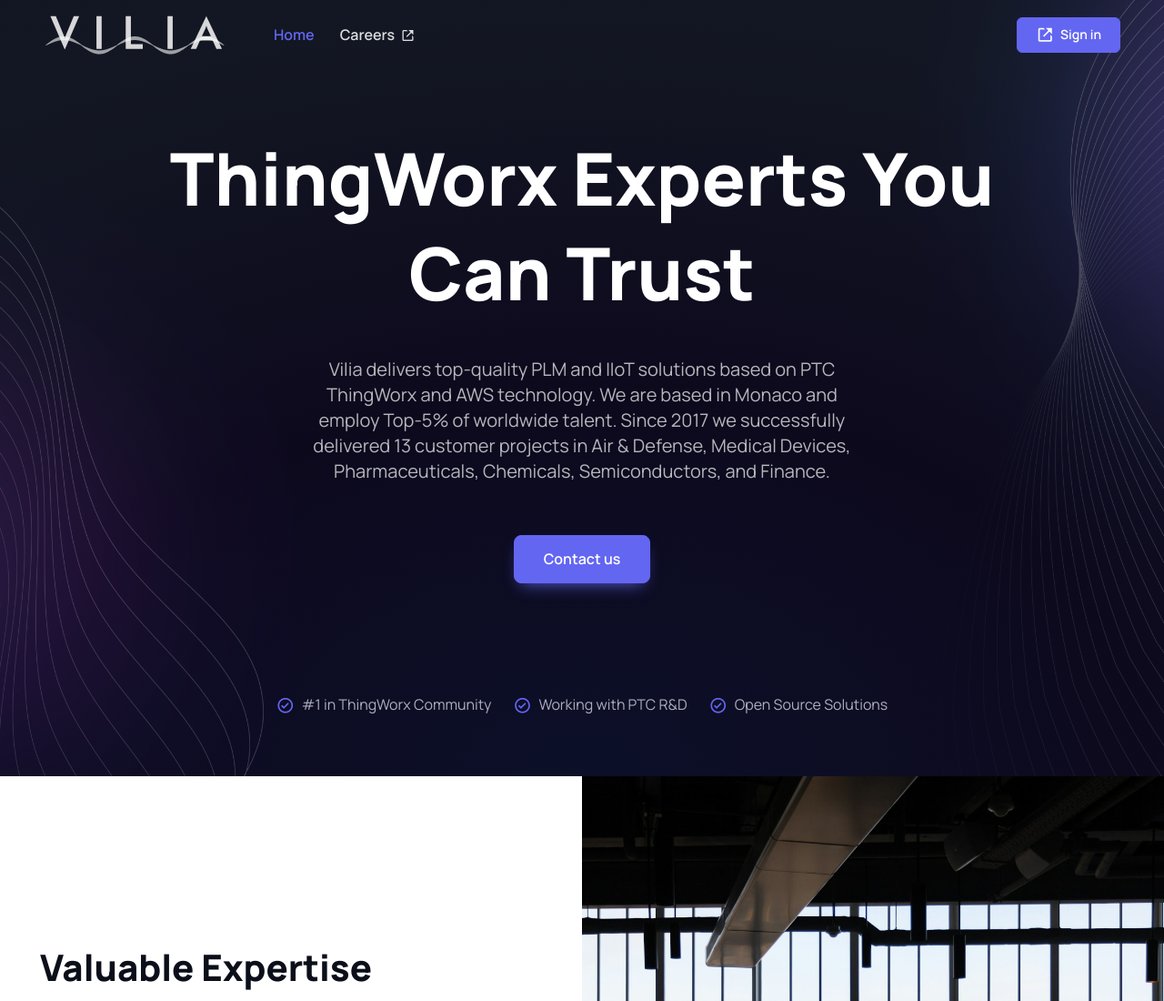
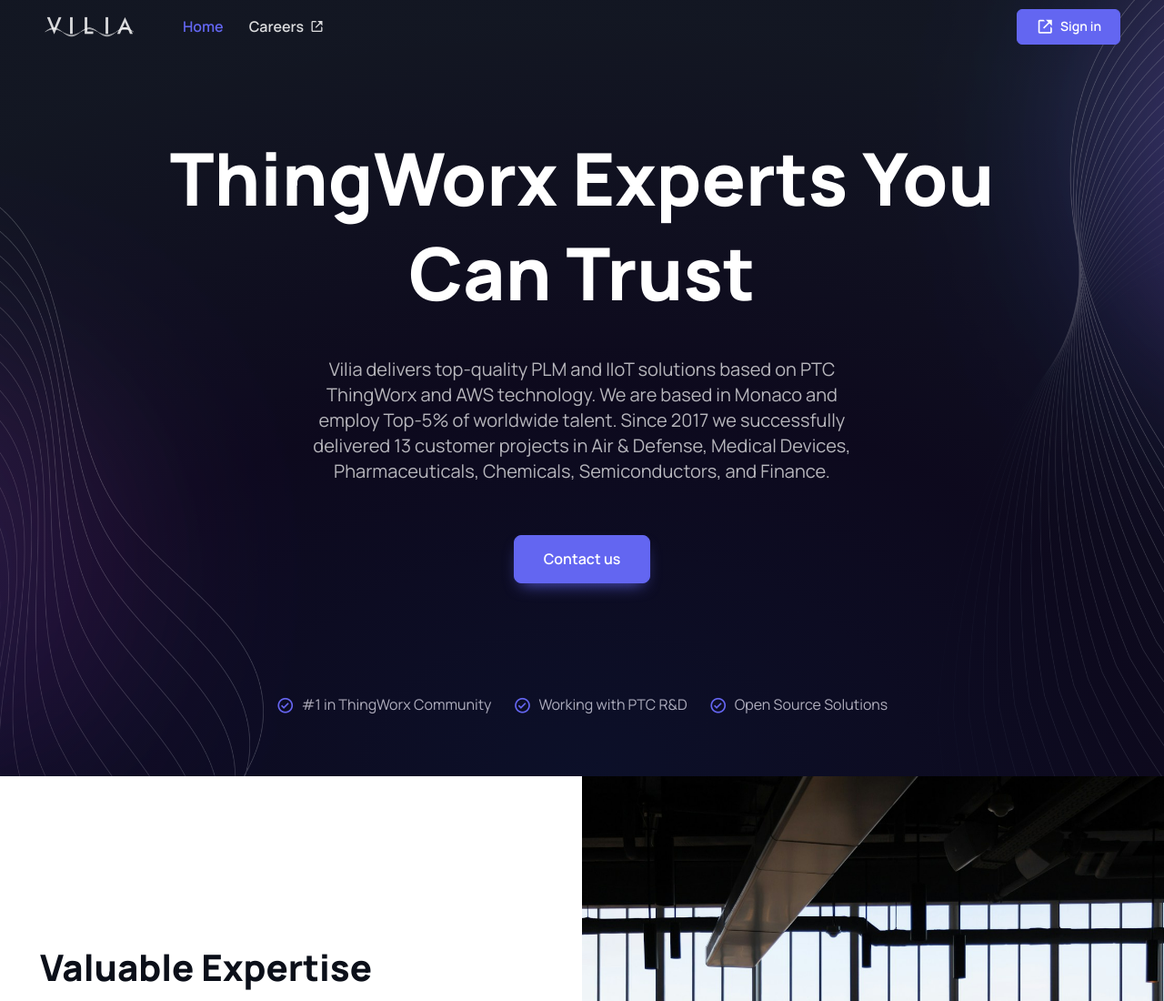
Before and after one commit to vilia-fr/website, a plain HTML site: page index.html in a window 1280 px wide. Shown: the top 1100 px of the page at 91% size. Drawn offline with Linux system fonts and the light colour scheme.

Commit message:
Less prominent header

```diff
--- a/index.html
+++ b/index.html
@@ -135,7 +135,7 @@
       <header class="header navbar navbar-expand-lg navbar-dark position-absolute navbar-sticky">
         <div class="container px-3">
           <a href="#" class="navbar-brand pe-3">
-            <img src="assets/img/vilia-logo-800x180-dark.png" width="200" alt="Vilia">
+            <img src="assets/img/vilia-logo-800x180-dark.png" width="100" alt="Vilia">
           </a>
           <div id="navbarNav" class="offcanvas offcanvas-end bg-dark">
             <div class="offcanvas-header border-bottom border-light">
```
